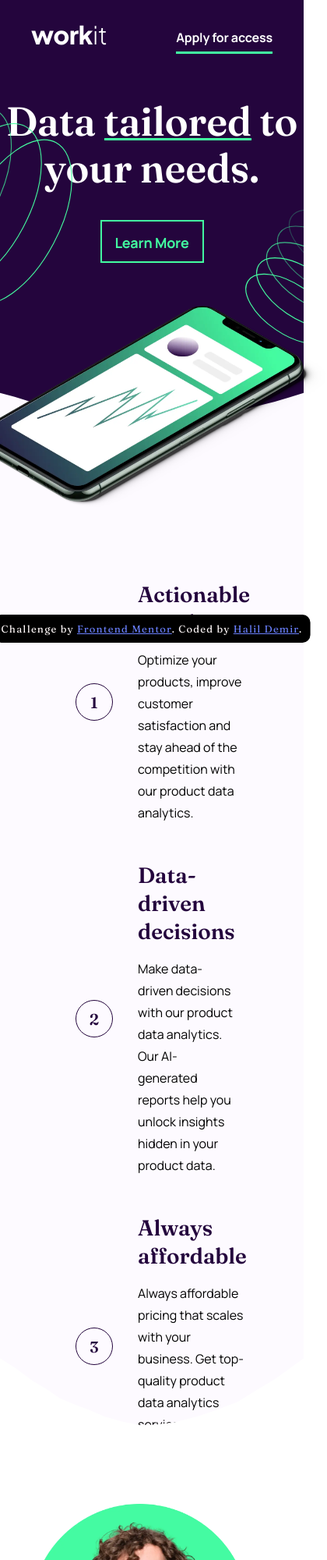
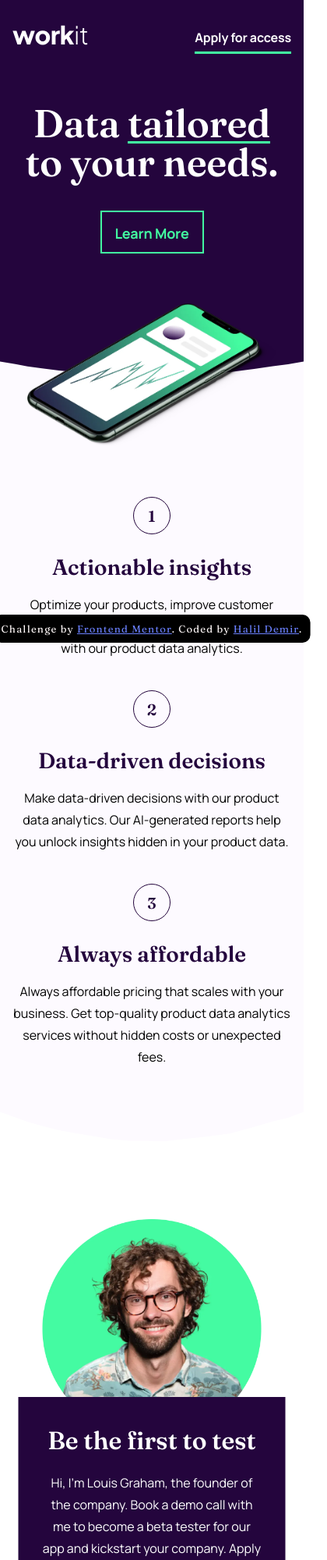
Before and after one commit to halildemr/frontendmentor-newbie, a plain HTML site: page workit-landing-page/index.html in a window 390 px wide. Shown: the top 2000 px of the page at 78% size, 420 px wide, since content can reach past the window. Drawn offline with Linux system fonts and the light colour scheme.

Commit message:
add: responsive mobile design

```diff
--- a/workit-landing-page/style.css
+++ b/workit-landing-page/style.css
@@ -515,3 +515,153 @@ body {
         font-size: 5.2rem;
     }
 }
+
+
+
+
+
+
+
+
+
+
+
+/*========= RESPONSIVE MOBILE DESIGN =========*/
+
+@media (width <= 400px) {
+
+    .section-1 {
+        height: 481.71px;
+    }
+
+    .section-1 .image-hero {
+        top: 389px;
+        width: 320px;
+    }
+
+    .header-container {
+        clip-path: polygon(0% 0%, 100% 0%, 100% 96.22%, 94.86% 96.96%, 89.84% 97.46%, 83.68% 98.18%, 75.7% 99.03%, 68.53% 99.43%, 61.03% 99.72%, 54.13% 100.05%, 47.46% 99.99%, 42.13% 99.98%, 36.26% 99.75%, 30.14% 99.35%, 25.08% 99.01%, 19.41% 98.6%, 13.85% 98.04%, 9.06% 97.52%, 5.04% 96.91%, 0% 96.22%);
+        overflow-x: hidden;
+    }
+
+    .header-container .bg-pattern-1 {
+        display: none;
+    }
+
+    .header-container .bg-pattern-2 {
+        display: none;
+    }
+
+    .header-container .header {
+        padding: 32px 16px 64px 16px;
+    }
+
+    .header-container .main-title {
+        max-width: 343px;
+        font-size: 5rem;
+        line-height: 50px;
+    }
+
+    .header-container .main-title span::after {
+        top: calc(100% - 8px);
+    }
+
+    .section-2 {
+        width: 100%;
+        height: 981px;
+        margin: 0 auto;
+        padding: 155.29px 16px 71px 16px;
+        background-color: var(--ghost-white);
+        clip-path: polygon(0% 0%, 100% 0%, 100% 96.22%, 94.86% 96.96%, 89.84% 97.46%, 83.68% 98.18%, 75.7% 99.03%, 68.53% 99.43%, 61.03% 99.72%, 54.13% 100.05%, 47.46% 99.99%, 42.13% 99.98%, 36.26% 99.75%, 30.14% 99.35%, 25.08% 99.01%, 19.41% 98.6%, 13.85% 98.04%, 9.06% 97.52%, 5.04% 96.91%, 0% 96.22%);
+    }
+
+    .section-2 ul {
+        max-height: 981px;
+        flex-direction: column;
+        justify-content: flex-start;
+    }
+
+    .section-2 ul li {
+        max-width: none;
+        width: auto;
+        display: flex;
+        flex-direction: column;
+        align-items: center;
+        justify-content: flex-start;
+    }
+
+    .section-2 ul li:not(:last-child) {
+        margin-bottom: 40px;
+    }
+
+    .section-2 ul li .flex-wrapper {
+        display: flex;
+        justify-content: space-between;
+        align-items: center;
+    }
+
+    .section-2 ul li h2,
+    .section-2 ul li p {
+        max-width: 493px;
+    }
+
+    .section-2 ul li span {
+        width: 48px;
+        margin: 0px 0px 24px 0px;
+    }
+
+    .section-2 ul li h2 {
+        text-align: center;
+    }
+
+    .section-2 ul li p {
+        text-align: center;
+    }
+
+    .section-3 {
+        padding: 100px 16px 0px 16px;
+        transition: width 1s ease;
+    }
+
+    .section-3 .founder {
+        height: 603px;
+    }
+
+    .section-3 .founder .img-founder {
+        left: 50%;
+        transform: translateX(-50%);
+    }
+
+    .section-3 .founder .founder-test {
+        width: 343px;
+        height: 375px;
+        padding: 32px 31px 0px 31px;
+        top: 228px;
+        right: 50%;
+        transform: translateX(50%);
+    }
+
+    .section-3 .founder .founder-test h2 {
+        font-size: 3.2rem;
+        font-weight: 600;
+        line-height: 48px;
+        margin-bottom: 16px;
+        text-align: center;
+    }
+
+    .section-3 .founder .founder-test p {
+        font-size: 1.6rem;
+        margin-bottom: 24px;
+        line-height: 28px;
+        text-align: center;
+    }
+
+    .section-3 .founder .founder-test img {
+        display: none;
+    }
+
+    .footer {
+        width: auto;
+        padding: 74px 0px 63px 0px;
+    }
+}
```
